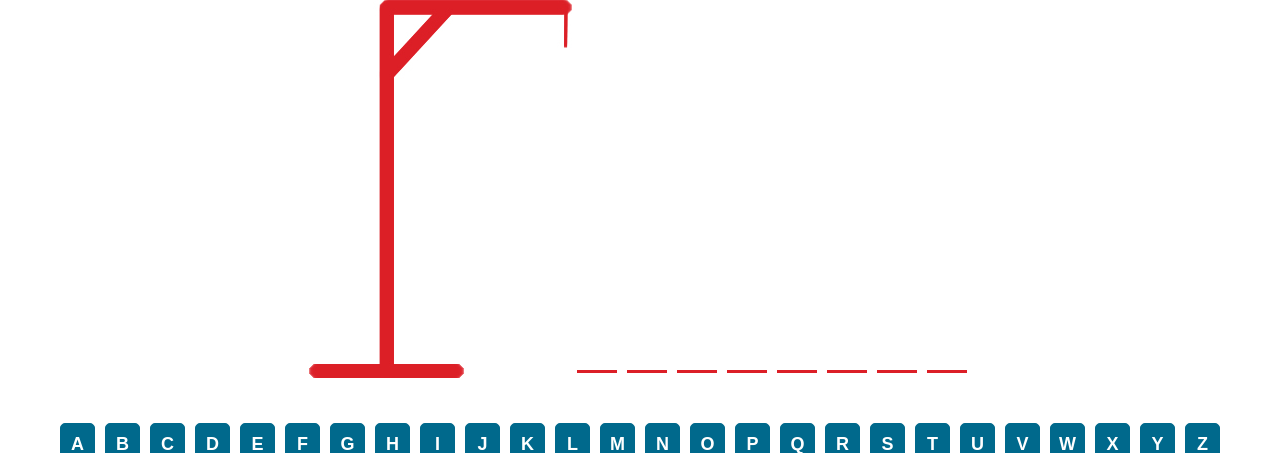
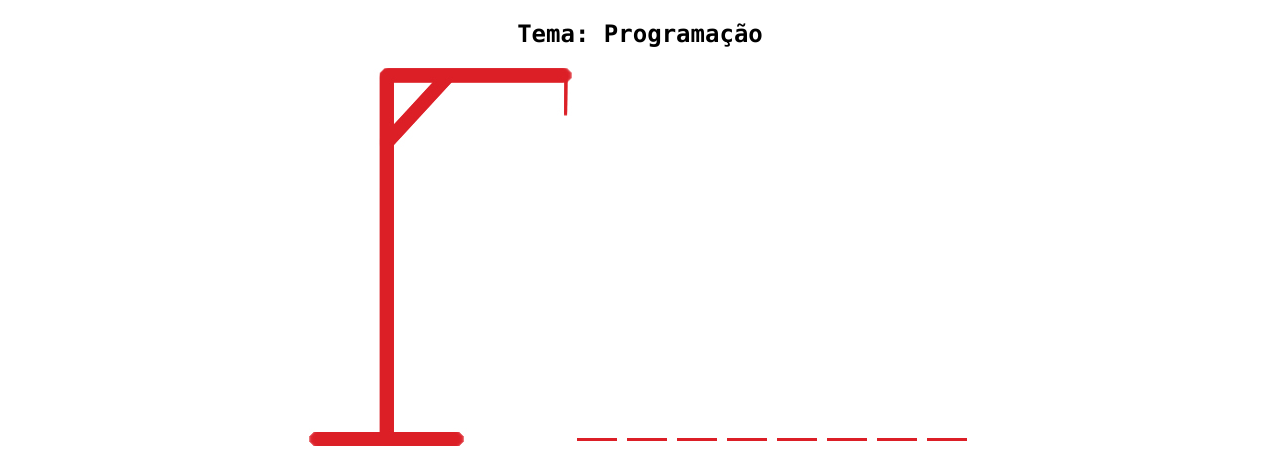
Before and after one commit to MatheusMonteiro99/Jogo-da-forca, a PHP site: page / in a window 1280 px wide. Shown: the part 97-550 px from the top of the page. Run offline with PHP 8.4, Linux system fonts and the light colour scheme.

Commit message:
Atualizando o arquivo index.html e style.css

```diff
--- a/index.html
+++ b/index.html
@@ -10,6 +10,9 @@
     <header class="flex-container-1">
         <h1>Jogo da Forca</h1>
     </header>
+    <section class="flex-container-4">
+        <h2>Tema: Programação</h2>
+    </section>
     <section class="flex-container-2">
         <img id="forca" src="images/forca.jpg" alt="Forca">
         <div id="palavra" class="flex-container-2-2">
--- a/style.css
+++ b/style.css
@@ -8,6 +8,11 @@
 }
 
 .flex-container-2 {
+    display: flex;
+    justify-content: center;
+}
+
+.flex-container-4 {
     display: flex;
     justify-content: center;
 }
```
